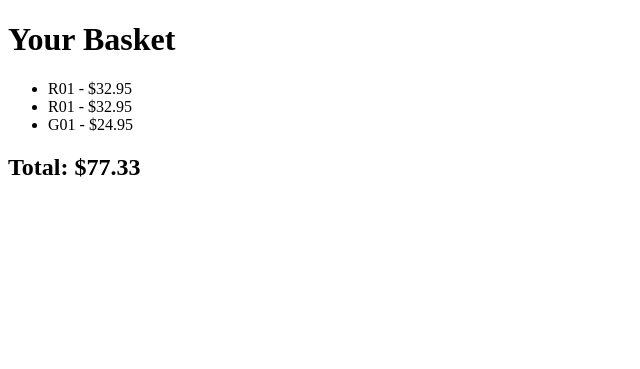
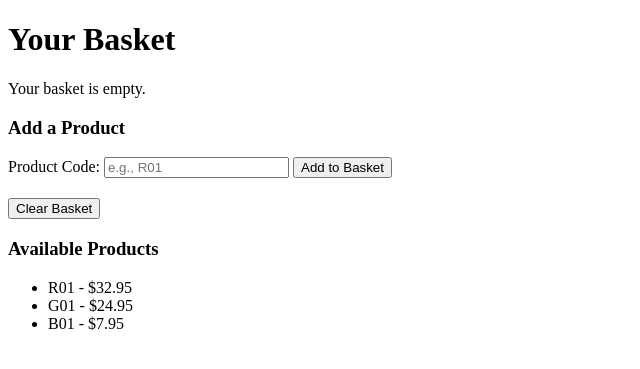
Before and after one commit to emekambachu/acme-widget-co-thrive-cart, a PHP site: page / in a window 1280 px wide. Shown: the top 369 px of the page, without its empty margins (0-640 px from the left). Run offline with PHP 8.4, Linux system fonts and the light colour scheme.

Commit message:
added form submittion and basket update to entry index page

```diff
--- a/app/Models/RedWidgetOffer.php
+++ b/app/Models/RedWidgetOffer.php
@@ -3,34 +3,22 @@ declare(strict_types=1);
 
 namespace App\Models;
 
-/**
- * Class RedWidgetOffer
- *
- * Implements the "buy one red widget, get the second half price" offer.
- */
 class RedWidgetOffer implements OfferStrategyInterface
 {
-    // Constant representing the red widget product code.
     private const TARGET_CODE = 'R01';
 
-    /**
-     * Apply the offer to the given products.
-     *
-     * @param Product[] $products Array of products.
-     * @return float Discount amount.
-     */
     public function apply(array $products): float
     {
-        // Filter the products for red widgets.
-        $redWidgets = array_filter($products, function($p) {
+        // Reindex the filtered array to ensure index 0 exists.
+        $redWidgets = array_values(array_filter($products, function($p) {
             return $p->getCode() === self::TARGET_CODE;
-        });
+        }));
 
         $discount = 0.0;
         $count = count($redWidgets);
         if ($count >= 2) {
-            // For every pair of red widgets, apply half-price discount on one.
-            // Note: Assumes that all red widgets have the same price.
+            // For every pair of red widgets, discount half the price of one.
+            // Since $redWidgets is re-indexed, $redWidgets[0] is now valid.
             $discount = floor($count / 2) * ($redWidgets[0]->getPrice() / 2);
         }
         return $discount;
--- a/public/index.php
+++ b/public/index.php
@@ -1,14 +1,14 @@
 <?php
 declare(strict_types=1);
+
+session_start();
 
 // Autoload classes using Composer.
 require __DIR__ . '/../vendor/autoload.php';
 
-use App\Controllers\BasketController;
 use App\Models\ProductCatalogue;
 use App\Models\DeliveryCalculator;
 use App\Models\Basket;
-use App\Models\RedWidgetOffer;
 
 // Load configuration files.
 $products = require __DIR__ . '/../config/products.php';
@@ -27,16 +27,77 @@ foreach ($offersConfig as $offerClass) {
     $offers[] = new $offerClass();
 }
 
-// Create the basket with its dependencies.
+// Retrieve basket items from session or initialize as an empty array.
+if (!isset($_SESSION['basket_items'])) {
+    $_SESSION['basket_items'] = [];
+}
+
+// If a new product is submitted via POST, update the session.
+if ($_SERVER['REQUEST_METHOD'] === 'POST' && isset($_POST['product_code'])) {
+    $newProduct = strtoupper(trim($_POST['product_code']));
+    // Optionally validate that the product exists in the catalogue.
+    if ($catalogue->getProduct($newProduct) !== null) {
+        $_SESSION['basket_items'][] = $newProduct;
+    }
+    // Redirect to avoid form resubmission.
+    header("Location: " . $_SERVER['PHP_SELF']);
+    exit;
+}
+
+// Create a new basket and populate it with product codes from the session.
 $basket = new Basket($catalogue, $offers, $deliveryCalculator, $delivery);
+foreach ($_SESSION['basket_items'] as $code) {
+    $basket->add($code);
+}
 
-// Create the controller.
-$controller = new BasketController($basket);
+// If user wants to clear the basket.
+if (isset($_GET['clear']) && $_GET['clear'] === '1') {
+    $_SESSION['basket_items'] = [];
+    // Reinitialize basket after clearing.
+    $basket = new Basket($catalogue, $offers, $deliveryCalculator, $delivery);
+}
+?>
 
-// Example usage: add products to the basket.
-$controller->addProduct('R01');  // Add first red widget.
-$controller->addProduct('R01');  // Add second red widget (this triggers the offer).
-$controller->addProduct('G01');  // Add a green widget.
+<!DOCTYPE html>
+<html lang="en">
+<head>
+    <meta charset="UTF-8">
+    <title>Acme Widget Co - Basket</title>
+</head>
+<body>
+<h1>Your Basket</h1>
 
-// Render the basket view.
-$controller->showBasket();
+<!-- Display basket items -->
+<?php if (!empty($basket->getItems())): ?>
+    <ul>
+        <?php foreach ($basket->getItems() as $item): ?>
+            <li><?= htmlspecialchars($item->getCode()) ?> - $<?= number_format($item->getPrice(), 2) ?></li>
+        <?php endforeach; ?>
+    </ul>
+    <h2>Total: $<?= number_format($basket->total(), 2) ?></h2>
+<?php else: ?>
+    <p>Your basket is empty.</p>
+<?php endif; ?>
+
+<!-- Form to add a new product -->
+<h3>Add a Product</h3>
+<form method="post" action="">
+    <label for="product_code">Product Code:</label>
+    <input type="text" name="product_code" id="product_code" required placeholder="e.g., R01">
+    <button type="submit">Add to Basket</button>
+</form>
+
+<!-- Button to clear the basket -->
+<form method="get" action="" style="margin-top:20px;">
+    <button type="submit" name="clear" value="1">Clear Basket</button>
+</form>
+
+<!-- Display available products for user convenience -->
+<h3>Available Products</h3>
+<ul>
+    <?php foreach ($products as $code => $price): ?>
+        <li><?= htmlspecialchars($code) ?> - $<?= number_format($price, 2) ?></li>
+    <?php endforeach; ?>
+</ul>
+</body>
+</html>
```
